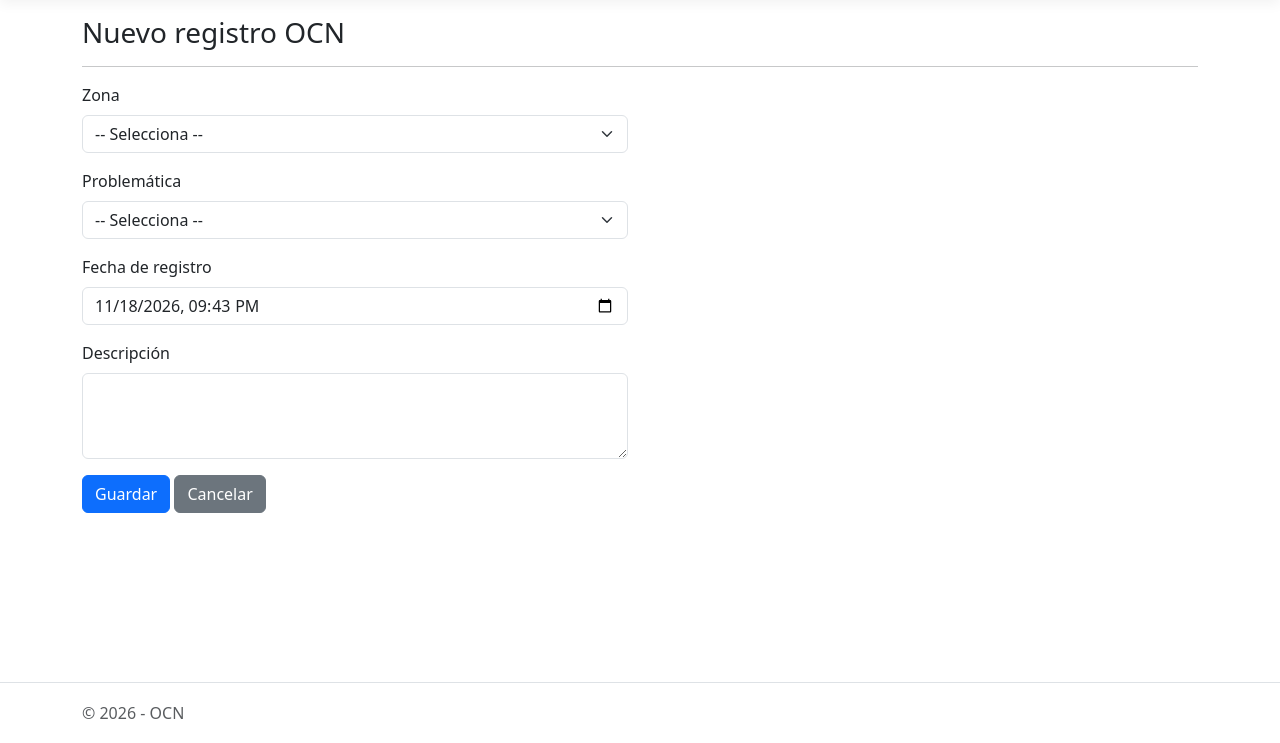
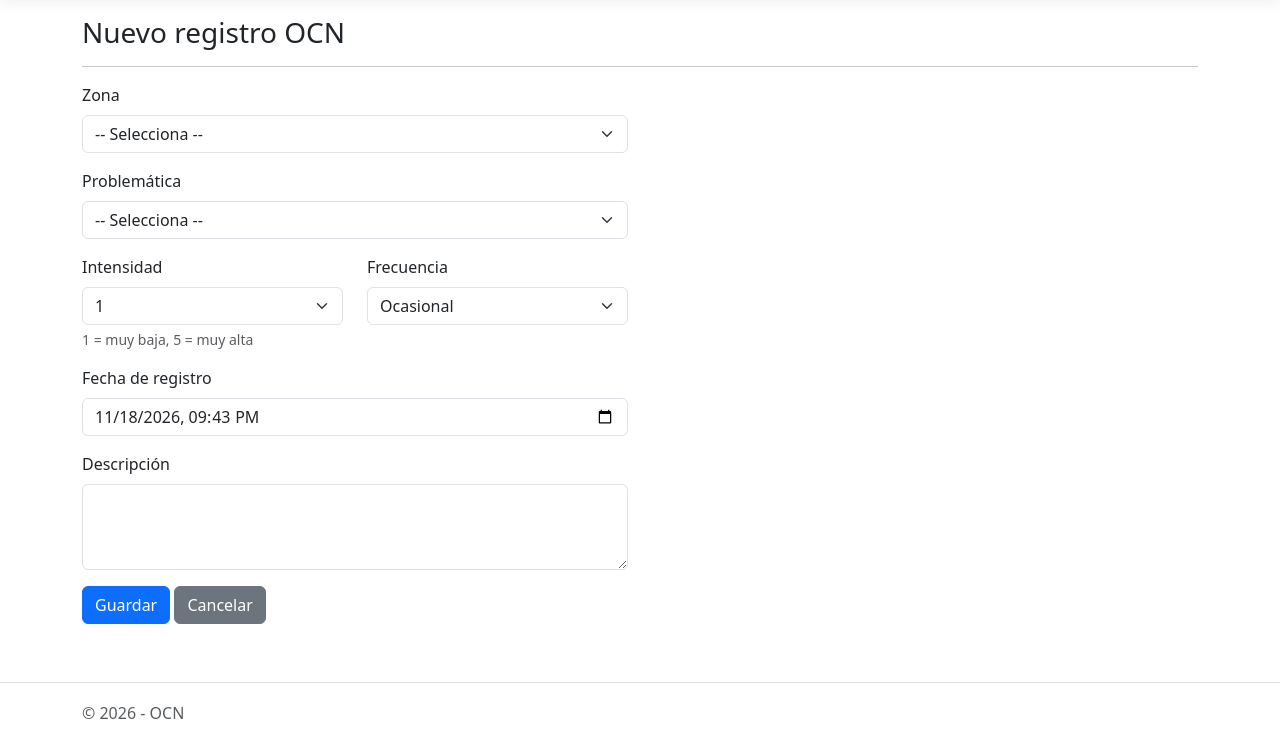
Before and after one commit to Ramsi-rva/PROYECTO_OCN, an ASP.NET Core app: page /RegistrosOCN/Create in a window 1280 px wide. Shown: the part 57-800 px from the top of the page. Run offline with ASP.NET Core 8, Linux system fonts and the light colour scheme; data that the repository does not hold is empty; style sheets or scripts are compiled from the project's sources; database files in the repository are not loaded.

Commit message:
build: se agrego la intensidad y frecuencia

```diff
--- a/OcnMvc/Controllers/RegistrosOCNController.cs
+++ b/OcnMvc/Controllers/RegistrosOCNController.cs
@@ -41,6 +41,8 @@ public class RegistrosOCNController : Controller
     {
         ViewData["IdZona"] = new SelectList(_zonas.Listar(), "IdZona", "Nombre", item?.IdZona);
         ViewData["IdProblematica"] = new SelectList(_problematicas.Listar(), "IdProblematica", "Nombre", item?.IdProblematica);
+        ViewData["Intensidad"] = new SelectList(RegistroOCN.Intensidades, item?.Intensidad ?? 1);
+        ViewData["Frecuencia"] = new SelectList(RegistroOCN.Frecuencias, item?.Frecuencia ?? "Ocasional");
     }
 
     // Muestra el formulario para agregar
@@ -53,7 +55,7 @@ public class RegistrosOCNController : Controller
     // Guarda el registro nuevo
     [HttpPost]
     [ValidateAntiForgeryToken]
-    public IActionResult Create([Bind("IdZona,IdProblematica,Descripcion,FechaRegistro")] RegistroOCN item)
+    public IActionResult Create([Bind("IdZona,IdProblematica,Descripcion,Intensidad,Frecuencia,FechaRegistro")] RegistroOCN item)
     {
         if (ModelState.IsValid)
         {
@@ -87,7 +89,7 @@ public class RegistrosOCNController : Controller
     // Guarda los cambios del registro
     [HttpPost]
     [ValidateAntiForgeryToken]
-    public IActionResult Edit(int id, [Bind("IdRegistroOCN,IdZona,IdProblematica,Descripcion,FechaRegistro")] RegistroOCN item)
+    public IActionResult Edit(int id, [Bind("IdRegistroOCN,IdZona,IdProblematica,Descripcion,Intensidad,Frecuencia,FechaRegistro")] RegistroOCN item)
     {
         if (id != item.IdRegistroOCN) return NotFound();
 
--- a/OcnMvc/Datos/RegistroOCNDatos.cs
+++ b/OcnMvc/Datos/RegistroOCNDatos.cs
@@ -104,6 +104,8 @@ public class RegistroOCNDatos
         comando.Parameters.Add("@idproblematica", SqlDbType.Int).Value = registro.IdProblematica;
         comando.Parameters.Add("@descripcion", SqlDbType.VarChar, 500).Value =
             (object?)registro.Descripcion ?? DBNull.Value;
+        comando.Parameters.Add("@intensidad", SqlDbType.TinyInt).Value = registro.Intensidad;
+        comando.Parameters.Add("@frecuencia", SqlDbType.VarChar, 20).Value = registro.Frecuencia;
         comando.Parameters.Add("@fecharegistro", SqlDbType.DateTime2).Value = registro.FechaRegistro;
     }
 
@@ -122,6 +124,8 @@ public class RegistroOCNDatos
             Descripcion    = lector.IsDBNull(lector.GetOrdinal("descripcion"))
                                  ? null
                                  : lector.GetString(lector.GetOrdinal("descripcion")),
+            Intensidad     = lector.GetByte(lector.GetOrdinal("intensidad")),
+            Frecuencia     = lector.GetString(lector.GetOrdinal("frecuencia")),
             FechaRegistro  = lector.GetDateTime(lector.GetOrdinal("fecharegistro")),
             Activo         = lector.GetBoolean(lector.GetOrdinal("activo")),
             Zona = new Zona
--- a/OcnMvc/Views/RegistrosOCN/Create.cshtml
+++ b/OcnMvc/Views/RegistrosOCN/Create.cshtml
@@ -27,6 +27,19 @@
         </select>
         <span asp-validation-for="IdProblematica" class="text-danger"></span>
     </div>
+    <div class="row">
+        <div class="col-sm-6 mb-3">
+            <label asp-for="Intensidad" class="form-label"></label>
+            <select asp-for="Intensidad" asp-items="ViewBag.Intensidad" class="form-select"></select>
+            <div class="form-text">1 = muy baja, 5 = muy alta</div>
+            <span asp-validation-for="Intensidad" class="text-danger"></span>
+        </div>
+        <div class="col-sm-6 mb-3">
+            <label asp-for="Frecuencia" class="form-label"></label>
+            <select asp-for="Frecuencia" asp-items="ViewBag.Frecuencia" class="form-select"></select>
+            <span asp-validation-for="Frecuencia" class="text-danger"></span>
+        </div>
+    </div>
     <div class="mb-3">
         <label asp-for="FechaRegistro" class="form-label"></label>
         @if (Model == null)
--- a/OcnMvc/Views/RegistrosOCN/Delete.cshtml
+++ b/OcnMvc/Views/RegistrosOCN/Delete.cshtml
@@ -14,6 +14,10 @@
     <dd class="col-sm-9">@Model.Zona?.Nombre</dd>
     <dt class="col-sm-3">@Html.DisplayNameFor(m => m.Problematica)</dt>
     <dd class="col-sm-9">@Model.Problematica?.Nombre</dd>
+    <dt class="col-sm-3">@Html.DisplayNameFor(m => m.Intensidad)</dt>
+    <dd class="col-sm-9">@Model.Intensidad / 5</dd>
+    <dt class="col-sm-3">@Html.DisplayNameFor(m => m.Frecuencia)</dt>
+    <dd class="col-sm-9">@Model.Frecuencia</dd>
     <dt class="col-sm-3">@Html.DisplayNameFor(m => m.FechaRegistro)</dt>
     <dd class="col-sm-9">@Html.DisplayFor(_ => Model.FechaRegistro)</dd>
     <dt class="col-sm-3">@Html.DisplayNameFor(m => m.Descripcion)</dt>
--- a/OcnMvc/Views/RegistrosOCN/Details.cshtml
+++ b/OcnMvc/Views/RegistrosOCN/Details.cshtml
@@ -14,6 +14,10 @@
     <dd class="col-sm-9">@Model.Zona?.Nombre</dd>
     <dt class="col-sm-3">@Html.DisplayNameFor(m => m.Problematica)</dt>
     <dd class="col-sm-9">@Model.Problematica?.Nombre</dd>
+    <dt class="col-sm-3">@Html.DisplayNameFor(m => m.Intensidad)</dt>
+    <dd class="col-sm-9">@Model.Intensidad / 5</dd>
+    <dt class="col-sm-3">@Html.DisplayNameFor(m => m.Frecuencia)</dt>
+    <dd class="col-sm-9">@Model.Frecuencia</dd>
     <dt class="col-sm-3">@Html.DisplayNameFor(m => m.FechaRegistro)</dt>
     <dd class="col-sm-9">@Html.DisplayFor(_ => Model.FechaRegistro)</dd>
     <dt class="col-sm-3">@Html.DisplayNameFor(m => m.Descripcion)</dt>
--- a/OcnMvc/Views/RegistrosOCN/Index.cshtml
+++ b/OcnMvc/Views/RegistrosOCN/Index.cshtml
@@ -22,6 +22,8 @@ else
             <th>#</th>
             <th>@Html.DisplayNameFor(m => m.Zona)</th>
             <th>@Html.DisplayNameFor(m => m.Problematica)</th>
+            <th>@Html.DisplayNameFor(m => m.Intensidad)</th>
+            <th>@Html.DisplayNameFor(m => m.Frecuencia)</th>
             <th>@Html.DisplayNameFor(m => m.FechaRegistro)</th>
             <th>@Html.DisplayNameFor(m => m.Descripcion)</th>
             <th class="text-end">Acciones</th>
@@ -34,6 +36,8 @@ else
                 <td>@item.IdRegistroOCN</td>
                 <td>@item.Zona?.Nombre</td>
                 <td>@item.Problematica?.Nombre</td>
+                <td>@item.Intensidad / 5</td>
+                <td>@item.Frecuencia</td>
                 <td>@Html.DisplayFor(_ => item.FechaRegistro)</td>
                 <td>@item.Descripcion</td>
                 <td class="text-end text-nowrap">
```
Also changed, not shown: OcnMvc/Models/RegistroOCN.cs (+16 -0 lines), OcnMvc/Views/RegistrosOCN/Edit.cshtml (+13 -0 lines), SQL/03_registroocn.sql (+8 -2 lines), SQL/procedimientos.sql (+12 -5 lines).
